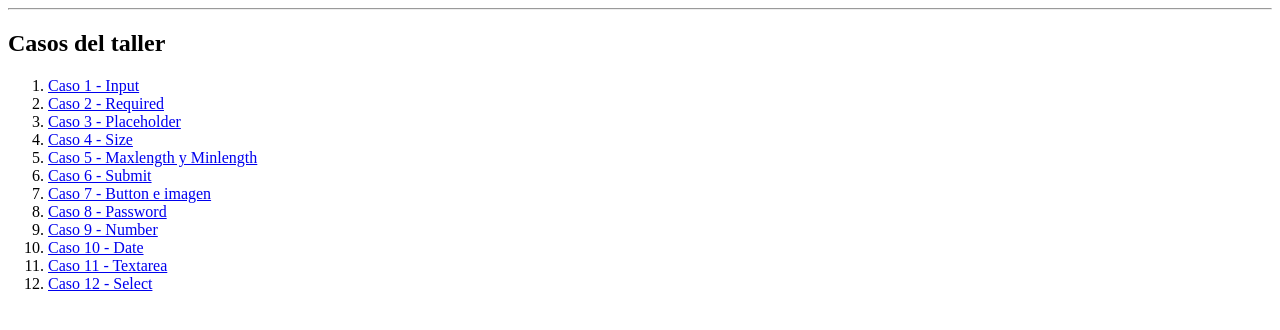
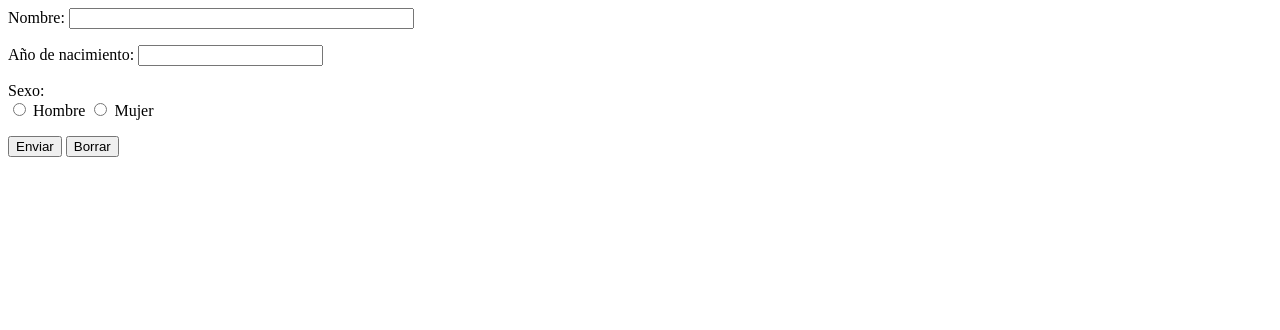
Before and after one commit to kaparepennn/taller-html-semana-4, a plain HTML site: page index.html in a window 1280 px wide. Drawn offline with Linux system fonts and the light colour scheme.

Commit message:
caso1
index caso 1

```diff
--- a/index.html
+++ b/index.html
@@ -1,21 +1,12 @@
-<hr>
-
-    <h2>Casos del taller</h2>
-
-    <ol>
-        <li><a href="caso1.html">Caso 1 - Input</a></li>
-        <li><a href="caso2.html">Caso 2 - Required</a></li>
-        <li><a href="caso3.html">Caso 3 - Placeholder</a></li>
-        <li><a href="caso4.html">Caso 4 - Size</a></li>
-        <li><a href="caso5.html">Caso 5 - Maxlength y Minlength</a></li>
-        <li><a href="caso6.html">Caso 6 - Submit</a></li>
-        <li><a href="caso7.html">Caso 7 - Button e imagen</a></li>
-        <li><a href="caso8.html">Caso 8 - Password</a></li>
-        <li><a href="caso9.html">Caso 9 - Number</a></li>
-        <li><a href="caso10.html">Caso 10 - Date</a></li>
-        <li><a href="caso11.html">Caso 11 - Textarea</a></li>
-        <li><a href="caso12.html">Caso 12 - Select</a></li>
-    </ol>
-
-</body>
-</html>
+<form action="ejemplo.php" method="get">
+  <p>Nombre: <input type="text" name="nombre" size="40"></p>
+  <p>Año de nacimiento: <input type="number" name="nacido" min="1900"></p>
+  <p>Sexo:<br>
+    <input type="radio" name="hm" value="h"> Hombre
+    <input type="radio" name="hm" value="m"> Mujer
+  </p>
+  <p>
+    <input type="submit" value="Enviar">
+    <input type="reset" value="Borrar">
+  </p>
+</form>
```
